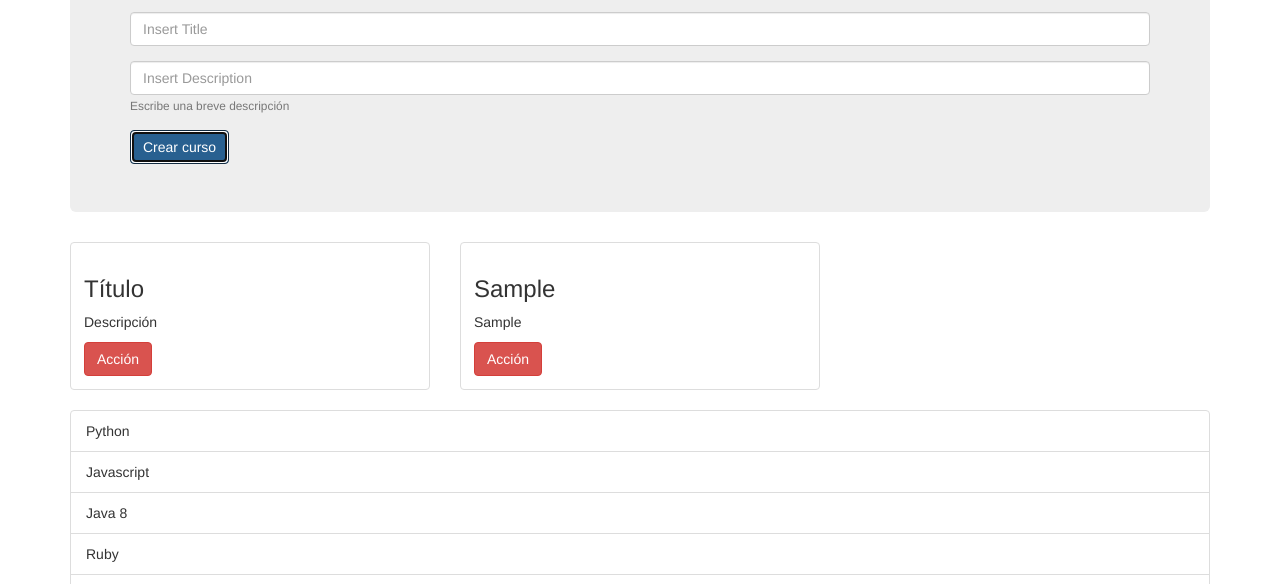
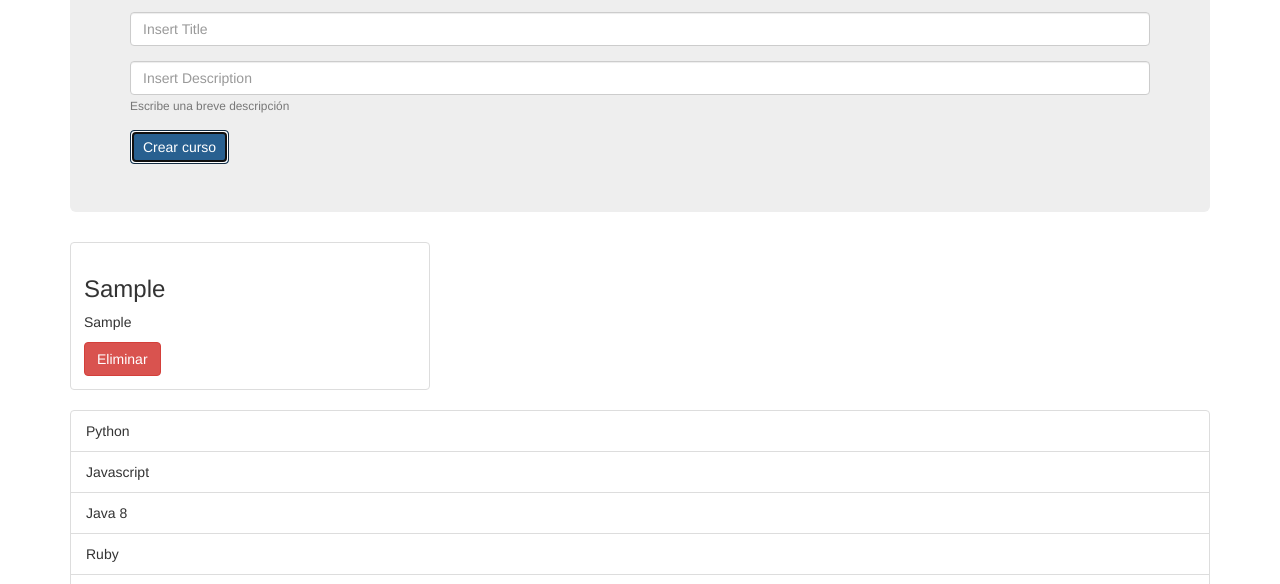
Before and after one commit to LuisROrtega/manipulando-dom-js, a plain HTML site: page events/index.html in a window 1280 px wide. Both pictures are taken after typing "Sample", "Sample" into the empty fields and a click on the button "Crear curso". Shown: the part 216-800 px from the top of the page. Drawn offline with nearby package versions, Linux system fonts and the light colour scheme.

Commit message:
Delete button was configured into the course card

```diff
--- a/events/assets/js/app.js
+++ b/events/assets/js/app.js
@@ -155,24 +155,69 @@ document.addEventListener("DOMContentLoaded", () => {
     if (!titleForm || !descriptionForm) {
       alert('Los campos deben de contar con información válida');
     } else {
-      createCard(titleForm, descriptionForm);
+      designCard(titleForm, descriptionForm);
       form.reset();
     }
+
   });
 
-  function createCard(titleForm, descriptionForm) {
-    let card = document.createElement('div');
-    card.className = 'col-sm-6 col-md-4';
-    card.innerHTML = `
-      <div class="thumbnail">
-        <div class="caption">
-          <h3 id="title-card">${titleForm}</h3>
-          <p id="description-card">${descriptionForm}</p>
-          <a href="#" class="btn btn-danger">Acción</a>
-        </div>
-      </div>
-    `;
-    row.appendChild(card);
+  let div = null;
+
+  function designCard(titleForm, descriptionForm) {
+    div = document.createElement('div');
+    div.className = 'col-sm-6 col-md-4';
+
+    let thumbnail = document.createElement('div');
+    thumbnail.className = 'thumbnail';
+
+    let caption = document.createElement('div');
+    caption.className = 'caption';
+
+    let h3 = document.createElement('h3');
+    h3.id = 'title-card';
+    h3.textContent = titleForm;
+
+    let p = document.createElement('p');
+    p.id = 'description-card';
+    p.textContent = descriptionForm;
+
+    let btn = document.createElement('a');
+    btn.className = 'btn btn-danger';
+    btn.textContent = 'Eliminar';
+
+    btn.addEventListener('click', (e) => {
+      e.preventDefault();
+      deleteCard();
+    });
+
+    caption.appendChild(h3);
+    caption.appendChild(p);
+    caption.appendChild(btn);
+    thumbnail.appendChild(caption);
+    div.appendChild(thumbnail);
+
+    row.appendChild(div);
   }
 
+  function deleteCard() {
+    console.log('Carta a eliminar');
+    row.removeChild(div);
+  }
+
+
+  // function createCard(titleForm, descriptionForm) {
+  //   let card = document.createElement('div');
+  //   card.className = 'col-sm-6 col-md-4';
+  //   card.innerHTML = `
+  //     <div class="thumbnail">
+  //       <div class="caption">
+  //         <h3 id="title-card">${titleForm}</h3>
+  //         <p id="description-card">${descriptionForm}</p>
+  //         <a href="#" class="btn btn-danger">Acción</a>
+  //       </div>
+  //     </div>
+  //   `;
+  //   row.appendChild(card);
+  // }
+
 });
--- a/events/index.html
+++ b/events/index.html
@@ -39,7 +39,7 @@
     </div>
 
     <div class="row">
-      <div class="col-sm-6 col-md-4">
+      <!-- <div class="col-sm-6 col-md-4">
         <div class="thumbnail">
           <div class="caption">
             <h3 id="title-card">Título</h3>
@@ -47,7 +47,7 @@
             <a href="#" class="btn btn-danger">Acción</a>
           </div>
         </div>
-      </div>
+      </div> -->
     </div>
 
     <div class="list">
```
